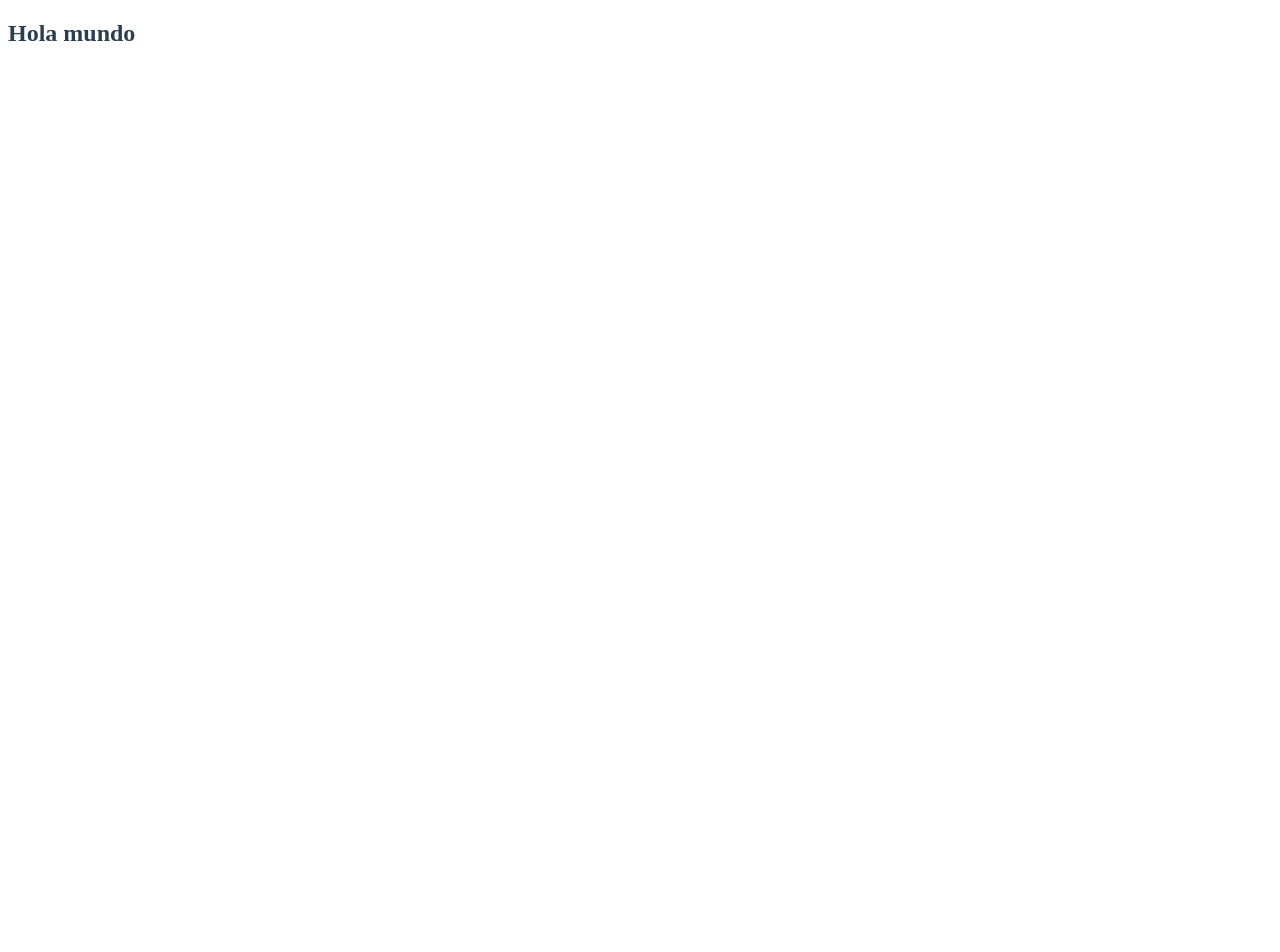
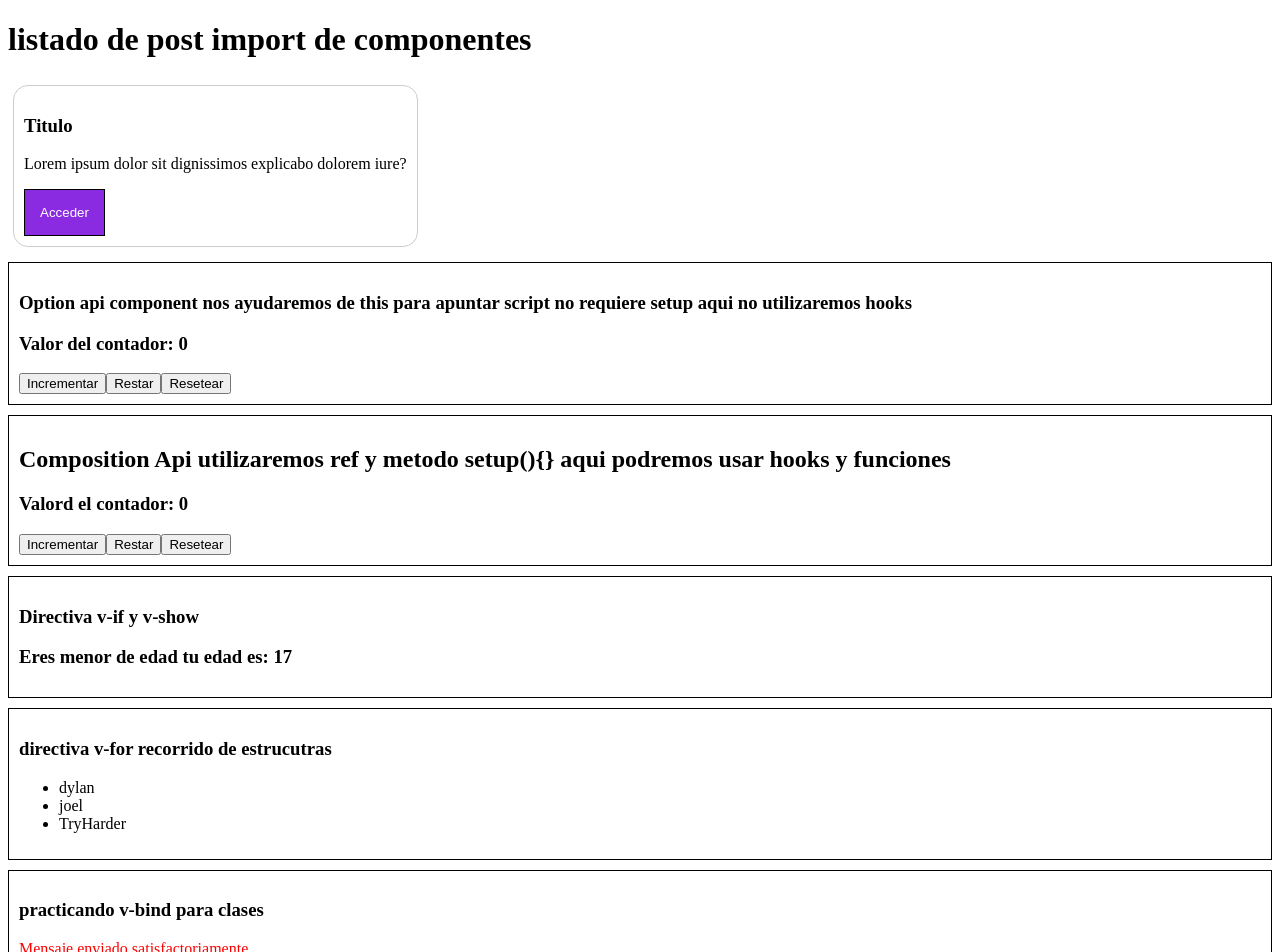
Before and after one commit to DylanVallejo/vueJSCRUD, a Vue app: page / in a window 1280 px wide. Shown: the top 952 px of the page. Before the commit the page ends 800 px from the top, so only its background shows below. Built offline with nearby package versions, Linux system fonts and the light colour scheme.

Commit message:
React le da 10 vueltas a Vue change my mind

```diff
--- a/src/App.vue
+++ b/src/App.vue
@@ -1,31 +1,32 @@
 <template>
-  <!-- <img alt="Vue logo" src="./assets/logo.png">
-  <HelloWorld msg="esto es un prop de vue " msg2= '10'/> -->
-  <h2>Hola mundo</h2>
+  <!-- cada componente su propio estado independiente -->
+  <!-- el estado global se maneja con vuex -->
+  <h1>listado de post import de componentes</h1>
+  <PostContainer/>
+  <CounterOption/>
+  <CounterComposition/>
+  <ExampleSelective/>
+  <ExampleFor/>
+  <ClassBind/>
 </template>
 
-<script>
+<script setup>
 // import HelloWorld from './components/HelloWorld.vue'
+import PostContainer from './components/PostContainer.vue';
+import CounterOption from './components/CounterOption.vue';
+import CounterComposition from './components/CounterComposition.vue';
+import ExampleSelective from './components/ExampleSelective.vue'
+import ExampleFor from './components/ExampleFor.vue';
+import ClassBind from './components/ClassBind.vue';
+</script>
 
-// export default {
-//   name: 'App',
-//   components: {
-//     HelloWorld
-//   }
-// }
-</script>
-  data
+
 <style>
 /* aqui se definene estilos generales fuente color etc */
-#app{
-  color: #2c3e50;
+.container{
+  border: 1px solid black;
+  margin: 10px auto;
+  padding: 10px;
 }
-/* #app {
-  font-family: Avenir, Helvetica, Arial, sans-serif;
-  -webkit-font-smoothing: antialiased;
-  -moz-osx-font-smoothing: grayscale;
-  text-align: center;
-  color: #2c3e50;
-  margin-top: 60px;
-} */
+
 </style>
--- /dev/null
+++ b/src/components/ClassBind.vue
@@ -0,0 +1,36 @@
+<template>
+    <div class="container">
+        <h3>
+            practicando v-bind para clases
+        </h3>
+        <p :class="{'danger': hasError,}" >Mensaje enviado satisfactoriamente</p>
+        <p :class="{'ok': !!hasError,}" >Mensaje enviado satisfactoriamente</p>
+        <h3>
+            practicando v-bind para estilos
+        </h3>
+        <p :style="{ backgroundColor: 'purple', color: 'orange' }">Bindeando estilos </p>
+        <h3 v-bind:style="{backgroundColor: '#ccc', color: color}">
+            bind para eventos
+        </h3>
+        <button @click="handleClick()">Cambio color</button>
+
+    </div>
+
+</template>
+
+<script setup>
+    import {ref} from 'vue';
+
+    let hasError = true;
+    let  color = ref('#fff');
+    const handleClick = () => {color.value = '#ff0000'}
+</script>
+
+<style scoped>
+.danger{
+    color: red;
+}
+.ok{
+    color: green;
+}
+</style>
--- /dev/null
+++ b/src/components/CounterComposition.vue
@@ -0,0 +1,39 @@
+<template>
+    <div class="container">
+        <h2>Composition Api utilizaremos ref y metodo setup(){} aqui podremos usar hooks y funciones</h2>
+        <h3>Valord el contador: {{ counter }}</h3>
+        <button @click="addCounter">Incrementar</button>
+        <button @click="restCounter" >Restar</button>
+        <button @click="resetCounter" >Resetear</button>
+    </div>
+</template>
+<script setup>
+// al agreagar setup no dreqquerimos de import y export defineComponents
+import { ref } from 'vue';
+//podremos escribir codigo directamente
+    let counter = ref(0);
+    const addCounter = () => {
+        counter.value++
+    };
+
+    function restCounter(){
+        if(counter.value === 0 ){
+            alert('la cnatidad minima es 0 ')
+        }else{
+            counter.value--
+        }
+    }
+
+    const resetCounter = () => {
+        counter.value = 0;
+    };
+    // debemos retornas las fucniones y valores sin setup con setup no es necesario
+
+</script>
+<style scoped>
+.container{
+    border: 1px solid black;
+    margin: 10px auto;
+    padding: 10px;
+}
+</style>
--- /dev/null
+++ b/src/components/CounterOption.vue
@@ -0,0 +1,53 @@
+<template>
+    <div class="container">
+        <h3>Option api component nos ayudaremos de this para apuntar script no requiere setup aqui no utilizaremos hooks</h3>
+        <h3>Valor del contador: {{ counter }} </h3>
+        <button @click="addCounter">Incrementar</button>
+        <button @click="restCounter" >Restar</button>
+        <button @click="resetCounter" >Resetear</button>
+
+    </div>
+
+
+</template>
+
+
+<!-- option api no require de ssetup en la etiquerta script  -->
+<script>
+// nos permite definir que estilo usar
+    import { defineComponent } from 'vue';
+    export default defineComponent({
+        name: 'CounterOption',
+        components: { },
+        data(){
+            let counter = 0;
+            return {counter}
+        },
+        methods: {
+            addCounter() {
+                this.counter++
+            },
+            restCounter(){
+                if(this.counter === 0){
+                    alert("El contador solo puede llegar hasta 0 ")
+                }else{
+                    this.counter--
+
+                }
+            },
+            resetCounter(){
+                this.counter = 0;
+            }
+        }
+    })
+
+</script>
+
+<style scoped>
+
+.container{
+    border: 1px solid black;
+    margin: 10px auto;
+    padding: 10px;
+}
+</style>
--- /dev/null
+++ b/src/components/ExampleFor.vue
@@ -0,0 +1,19 @@
+<template>
+    <div class="container">
+        <h3>directiva v-for recorrido de estrucutras</h3>
+        <ul>
+            <li v-for="person in countries" :key="person.name">{{ person.name }}</li>
+        </ul>
+    </div>
+</template>
+<script setup>
+    import {ref} from 'vue';
+    let countries = ref([
+        {name: "dylan" , age: 10},
+        {name: "joel",age:12},
+        {name: "TryHarder", age:19},
+    ])
+</script>
+<style scoped>
+
+</style>
--- /dev/null
+++ b/src/components/ExampleSelective.vue
@@ -0,0 +1,26 @@
+<template>
+    <div class="container">
+        <h3>Directiva v-if y v-show</h3>
+        <h3 v-show="age < 18">Eres menor de edad tu edad es: {{ age }}</h3>
+        <h3 v-show="age >= 18">Eres mayor de edad tu edad es: {{ age }}</h3>
+    </div>
+</template>
+
+<script setup>
+    let age =17;
+    // let age2 = 17;
+
+    // function esMayor(age){
+    //     if(age>18)
+
+    // }
+
+</script>
+
+<style scoped>
+.container{
+    border: 1px solid black;
+    margin: 10px auto;
+    padding: 10px;
+}
+</style>
--- /dev/null
+++ b/src/components/PostButton.vue
@@ -0,0 +1,27 @@
+<template>
+    <button class="post-btn">
+        Acceder
+    </button>
+</template>
+<script setup>
+
+</script>
+<style scoped>
+.post-btn{
+    padding: 15px;
+    background-color: blueviolet;
+    color: white;
+    border: 1px solid black;
+    /* border: 0; */
+    outline: 0;
+    box-sizing: content-box;
+    transition: all 0.2 ease-in-out;
+
+}
+.post-btn:hover{
+    background-color: white;
+    color: blueviolet;
+    /* border: 1px solid black; */
+    /* box-sizing: border-box; */
+}
+</style>
--- /dev/null
+++ b/src/components/PostCard.vue
@@ -0,0 +1,25 @@
+<template>
+    <div class="post-card">
+        <h3>
+            Titulo
+        </h3>
+        <p>
+            Lorem ipsum dolor sit
+            dignissimos explicabo dolorem iure?
+        </p>
+        <PostButton/>
+    </div>
+</template>
+<script setup>
+    import PostButton from './PostButton.vue';
+
+
+</script>
+<style scoped>
+    .post-card{
+        border-radius: 15px;
+        padding: 10px;
+        margin: 5px;
+        border: 1px solid #ccc;
+    }
+</style>
--- /dev/null
+++ b/src/components/PostContainer.vue
@@ -0,0 +1,20 @@
+<template>
+    <div class="post-container">
+        <PostCard />
+        <!-- <PostCard />
+        <PostCard />
+        <PostCard /> -->
+    </div>
+</template>
+
+<script setup>
+    import PostCard from './PostCard.vue';
+</script>
+<style scoped>
+.post-container{
+    width: 100%;
+    display: flex;
+    flex-wrap: wrap;
+}
+
+</style>
```
Also changed, not shown: src/components/HelloWorld.vue (deleted, +0 -59 lines).
